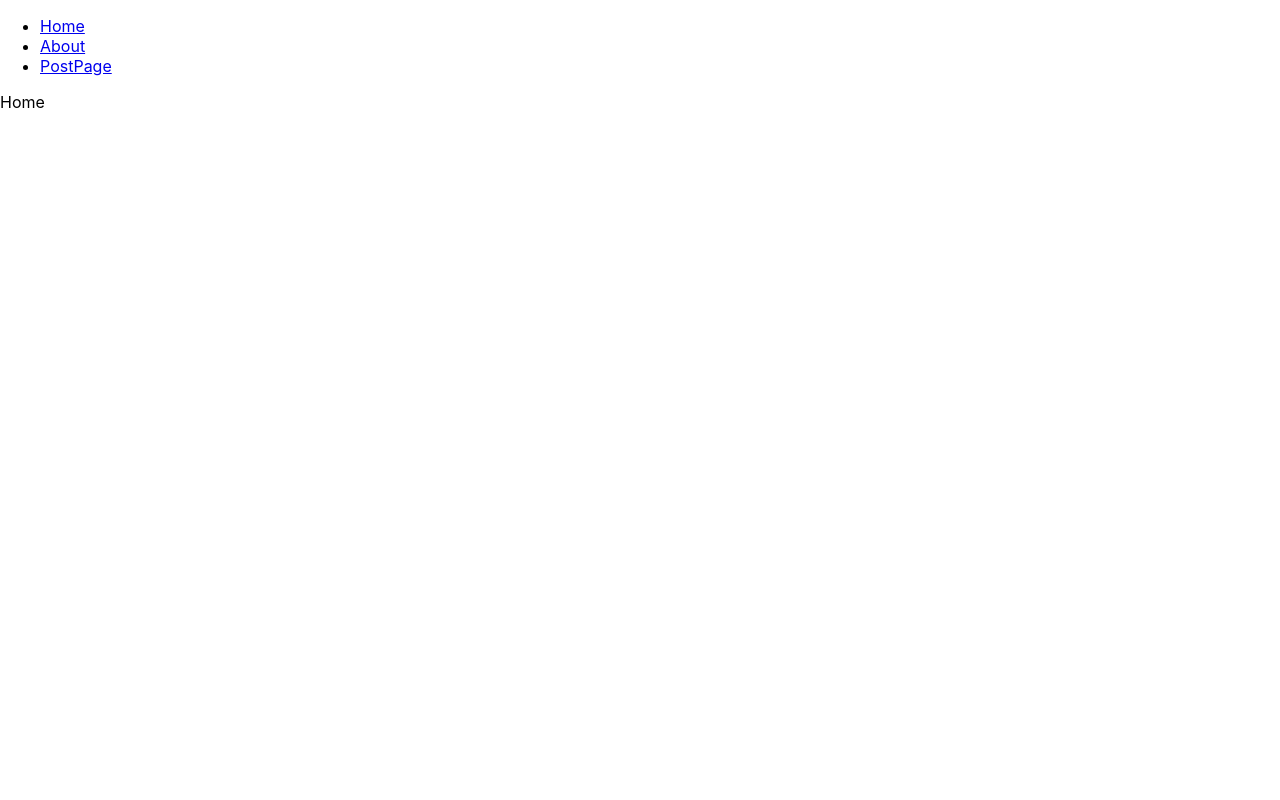
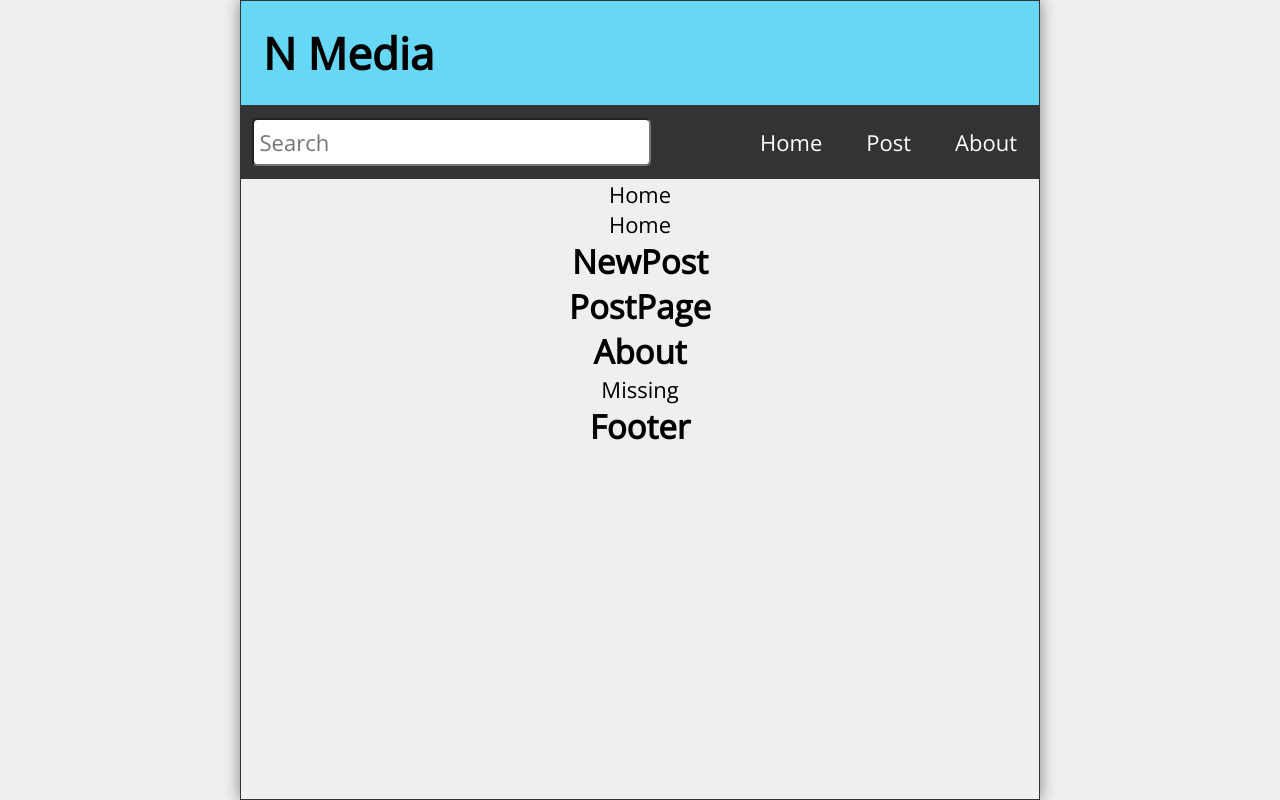
Before and after one commit to Naflan-MNM/social-meadia-app, a React (Create React App) app: page / in a window 1280 px wide. Built offline with nearby package versions, Linux system fonts and the light colour scheme.

Commit message:
recent commit

```diff
--- a/src/About.js
+++ b/src/About.js
@@ -2,7 +2,7 @@ import React from 'react'
 
 const About = () => {
   return (
-    <div>About</div>
+    <div><h2>About</h2></div>
   )
 }
 
--- a/src/App.js
+++ b/src/App.js
@@ -10,42 +10,35 @@ import Missing from './Missing';
 import { Link, Route, Router, Routes } from 'react-router-dom';
 import Post from './Post';
 import PostPageLayout from './PostPageLayout';
+import { useState } from 'react';
 
 
 
 function App() {
+const [search, setSearch] = useState('');
 
   return (
     <div className="App">
-      <ul>
-        <li><Link to='/'>Home</Link></li>
-        <li><Link to='/about'>About</Link></li>
-        <li><Link to='/postpage'>PostPage</Link></li>
+      <Header/>
+      <Nav
+        search={search}
+        setSearch={setSearch}
+      />
+      <Routes>
+        <Route path="/" element={<Home/>}/>
+        <Route path="/post" element={<PostPageLayout/>}/>
+        <Route path="/about" element={<About/>}/>
+        <Route path="/new" element={<NewPost/>}/>
+        <Route path="/:postId" element={<Post/>}/>
+        <Route path="*" element={<Missing/>}/>
+      </Routes>
 
-      </ul>
-      <Routes>
-        <Route path='/' element={<Home/>}/>
-        <Route path='/header' element={<Header/>}/>
-        <Route path='/about' element={<About/>}/>
-        <Route path='/newpost' element={<NewPost/>}/>
-        <Route path='/*' element={<Missing/>}/>
-
-
-        {/* make postapge as nested */}
-        <Route path='/postpage' element={<PostPageLayout/>} >
-          <Route element={<PostPage/>}/>
-          <Route path=':id' element={<Post/>}/>
-          <Route path='newpost' element={<NewPost/>}/>
-        </Route>
-      </Routes>
-      {/* <Header/>
-      <Nav/>
       <Home/>
       <NewPost/>
       <PostPage/>
       <About/>
       <Missing/>
-      <Footer/> */}
+      <Footer/>
     </div>
   );
 }
--- a/src/Footer.js
+++ b/src/Footer.js
@@ -2,7 +2,7 @@ import React from 'react'
 
 const Footer = () => {
   return (
-    <div>Footer</div>
+    <div><h2>Footer</h2></div>
   )
 }
 
--- a/src/Header.js
+++ b/src/Header.js
@@ -2,7 +2,9 @@ import React from 'react'
 
 const Header = () => {
   return (
-    <div>Header</div>
+    <header className='Header'>
+      <h1>N Media</h1>
+    </header>
   )
 }
 
--- a/src/Nav.js
+++ b/src/Nav.js
@@ -1,8 +1,28 @@
 import React from 'react'
+import { Link } from 'react-router-dom';
 
-const Nav = () => {
+const Nav = ({search, setSearch}) => {
   return (
-    <div>Nav</div>
+    <nav className='Nav'>
+      <form className='searchForm' action="submit" onSubmit={(e)=>e.preventDefault()}>
+        <label htmlFor="search">Search:</label>
+        <input
+          type="text"
+          name="search"
+          id="search"
+          placeholder='Search'
+          value={search}
+          onChange={(e)=>setSearch(e.target.value)}
+        />
+      </form>
+      <ul>
+        <li><Link to='/'>Home</Link></li>
+        <li><Link to='post'>Post</Link></li>
+        <li><Link to='about'>About</Link></li>
+      </ul>
+
+
+    </nav>
   )
 }
 
--- a/src/NewPost.js
+++ b/src/NewPost.js
@@ -2,7 +2,7 @@ import React from 'react'
 
 const NewPost = () => {
   return (
-    <div>NewPost</div>
+    <div><h2>NewPost</h2></div>
   )
 }
 
--- a/src/Post.js
+++ b/src/Post.js
@@ -4,7 +4,7 @@ import { useParams } from 'react-router-dom'
 const Post = () => {
     const {id} = useParams()
   return (
-    <div>Post {id}</div>
+    <div><h2>Post {id}</h2></div>
   )
 }
 
--- a/src/index.css
+++ b/src/index.css
@@ -1,14 +1,279 @@
+
+@import url('https://fonts.googleapis.com/css2?family=Open+Sans&display=swap');
+
+* {
+  margin: 0;
+  padding: 0;
+  box-sizing: border-box;
+}
+
+html {
+  font-size: 16px;
+}
 
 body {
-  margin: 0;
-  font-family: -apple-system, BlinkMacSystemFont, 'Segoe UI', 'Roboto', 'Oxygen',
-    'Ubuntu', 'Cantarell', 'Fira Sans', 'Droid Sans', 'Helvetica Neue',
-    sans-serif;
+  min-height: 100vh;
+  font-family: 'Open Sans', sans-serif;
   -webkit-font-smoothing: antialiased;
   -moz-osx-font-smoothing: grayscale;
+  display: flex;
+  background-color: #efefef;
 }
 
-code {
-  font-family: source-code-pro, Menlo, Monaco, Consolas, 'Courier New',
-    monospace;
+#root {
+  flex-grow: 1;
+  display: flex;
+  justify-content: center;
+  align-items: center;
 }
+
+.App {
+  width: 100%;
+  max-width: 800px;
+  height: 100vh;
+  display: flex;
+  flex-direction: column;
+  justify-content: flex-start;
+  align-items: center;
+  border: 1px solid #333;
+  box-shadow: 0px 0px 15px gray;
+}
+
+.Header, .Footer {
+  width: 100%;
+  background-color: #66d8f5;
+  padding: 1rem;
+  display: flex;
+  justify-content: space-between;
+  align-items: center;
+}
+
+.Header h1 {
+  font-size: 1.5rem;
+}
+
+.Header svg {
+  font-size: 2rem;
+}
+
+.Footer {
+  padding: 0.75rem;
+  display: grid;
+  place-content: center;
+}
+
+.Nav {
+  width: 100%;
+  background-color: #333;
+  display: flex;
+  flex-direction: column;
+  justify-content: flex-start;
+  align-items: flex-start;
+}
+
+.searchForm {
+  width: 80%;
+  padding: 1rem 0 0 0.75rem;
+}
+
+.searchForm input[type="text"] {
+  font-family: 'Open Sans', sans-serif;
+  width: 100%;
+  min-height: 48px;
+  font-size: 1rem;
+  padding: 0.25rem;
+  border-radius: 0.25rem;
+  outline: none;
+}
+
+.searchForm label {
+  position: absolute;
+  left: -99999px;
+}
+
+.Nav ul {
+  color: #fff;
+  list-style-type: none;
+  display: flex;
+  flex-wrap: nowrap;
+  align-items: center;
+}
+
+.Nav li {
+  padding: 1rem;
+}
+
+.Nav li:hover,
+.Nav li:focus {
+  padding: 1rem;
+}
+
+.Nav li a {
+  color: #fff;
+  text-decoration: none;
+}
+
+.Nav li:hover,
+.Nav li:focus,
+.Nav li:hover a,
+.Nav li:focus a  {
+  background-color: #eee;
+  color: #333;
+}
+
+.Nav li:hover a,
+.Nav li:focus a {
+  cursor: pointer;
+}
+
+.Home, .NewPost, .PostPage, .About, .Missing {
+  width: 100%;
+  flex-grow: 1;
+  padding: 1rem;
+  overflow-y: auto;
+  background-color: #fff;
+}
+
+.post {
+  margin-top: 1rem;
+  padding-bottom: 1rem;
+  border-bottom: 1px solid lightgray;
+}
+
+.Home .post a {
+  text-decoration: none;
+}
+
+.Home .post a,
+.Home .post a:visited {
+  color: #000;
+}
+
+.post:first-child {
+  margin-top: 0;
+}
+
+.post:last-child {
+  border-bottom: none;
+}
+
+.postDate {
+  font-size: 0.75rem;
+  margin-top: 0.25rem;
+}
+
+.postBody {
+  margin: 1rem 0;
+}
+
+.newPostForm {
+  display: flex;
+  flex-direction: column;
+}
+
+.newPostForm label {
+  margin-top: 1rem;
+}
+
+.newPostForm input[type='text'],
+.newPostForm textarea {
+  font-family: 'Open Sans', sans-serif;
+  width: 100%;
+  min-height: 48px;
+  font-size: 1rem;
+  padding: 0.25rem;
+  border-radius: 0.25rem;
+  margin-right: 0.25rem;
+  outline: none;
+}
+
+.newPostForm textarea {
+  height: 100px;
+}
+
+.newPostForm button {
+  margin-top: 1rem;
+  height: 48px;
+  min-width: 48px;
+  border-radius: 10px;
+  padding: 0.5rem;
+  font-size: 1rem;
+  cursor: pointer;
+}
+
+.Missing p, .PostPage p, .NewPost p {
+  margin-top: 1rem;
+}
+
+.PostPage button {
+  height: 48px;
+  min-width: 48px;
+  border-radius: 0.25rem;
+  padding: 0.5rem;
+  margin-right: 0.5rem;
+  font-size: 1rem;
+  color: #fff;
+  cursor: pointer;
+}
+
+.deleteButton {
+  background-color: red;
+}
+
+.editButton {
+  background-color: #333;
+}
+
+.statusMsg {
+  margin-top: 2rem;
+}
+
+@media only screen and (min-width: 610px) {
+  html {
+    font-size: 22px;
+  }
+
+  .Header h1 {
+    font-size: 2rem;
+  }
+
+  .Nav {
+    flex-direction: row;
+    flex-wrap: nowrap;
+    justify-content: space-between;
+    align-items: center;
+  }
+
+  .Nav ul {
+    text-align: right;
+  }
+
+  .Nav li:hover,
+  .Nav li:focus,
+  .Nav li:hover a,
+  .Nav li:focus a  {
+    background-color: #eee;
+    color: #333;
+  }
+
+  .searchForm {
+    width: 50%;
+    padding: .5rem 0;
+  }
+
+  .searchForm input[type="text"] {
+    margin-left: 0.5rem;
+  }
+
+  .newPostForm textarea {
+    height: 300px;
+  }
+}
+
+@media only screen and (min-width: 992px) {
+
+  .Header svg {
+    font-size: 3rem;
+  }
+
+}
```
